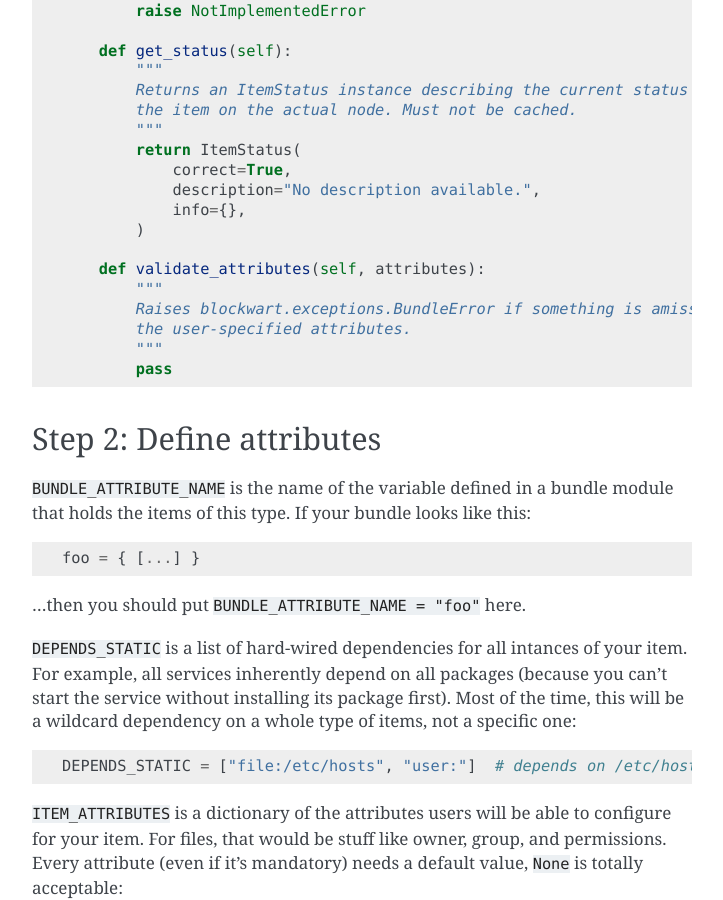
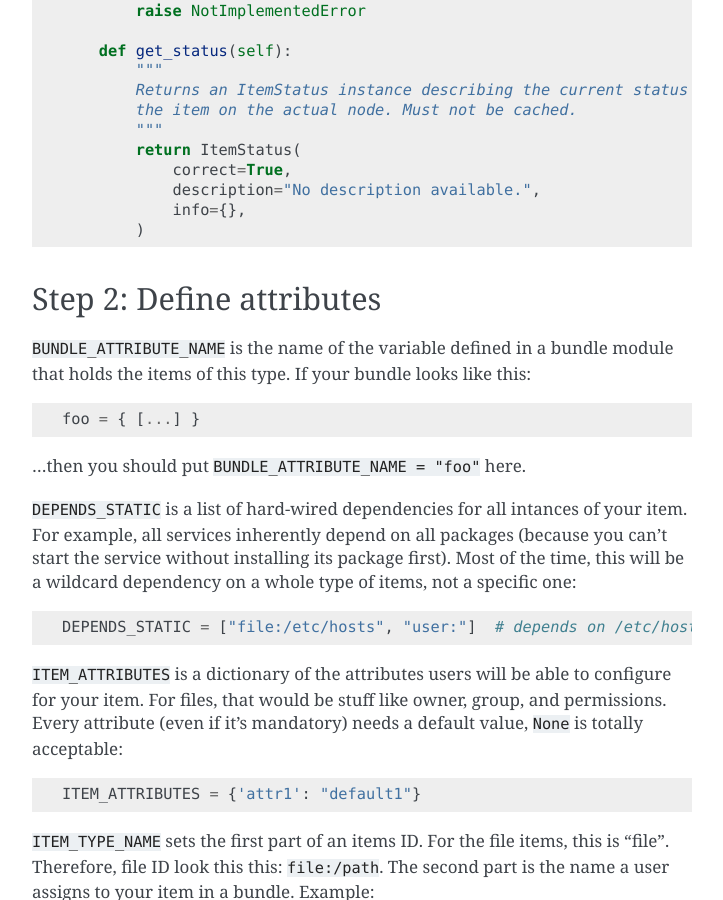
Before and after one commit to bundlewrap/bundlewrap, a Sphinx documentation site: the page built from doc/dev_item.rst, in a window 1280 px wide and 900 px high, scrolled down 764 px. Shown: the whole window, without its empty margins (388-1111 px from the left). Built offline with Sphinx 7.4.7, drawn with Linux system fonts in a browser that asks for light colours.

Commit message:
keep item template short

```diff
--- a/doc/dev_item.rst
+++ b/doc/dev_item.rst
@@ -48,14 +48,6 @@ Create a new file called ``/your/blockwart/repo/items/foo.py``. You can use this
                 info={},
             )
 
-        def validate_attributes(self, attributes):
-            """
-            Raises blockwart.exceptions.BundleError if something is amiss with
-            the user-specified attributes.
-            """
-            pass
-
-
 
 Step 2: Define attributes
 -------------------------
```
